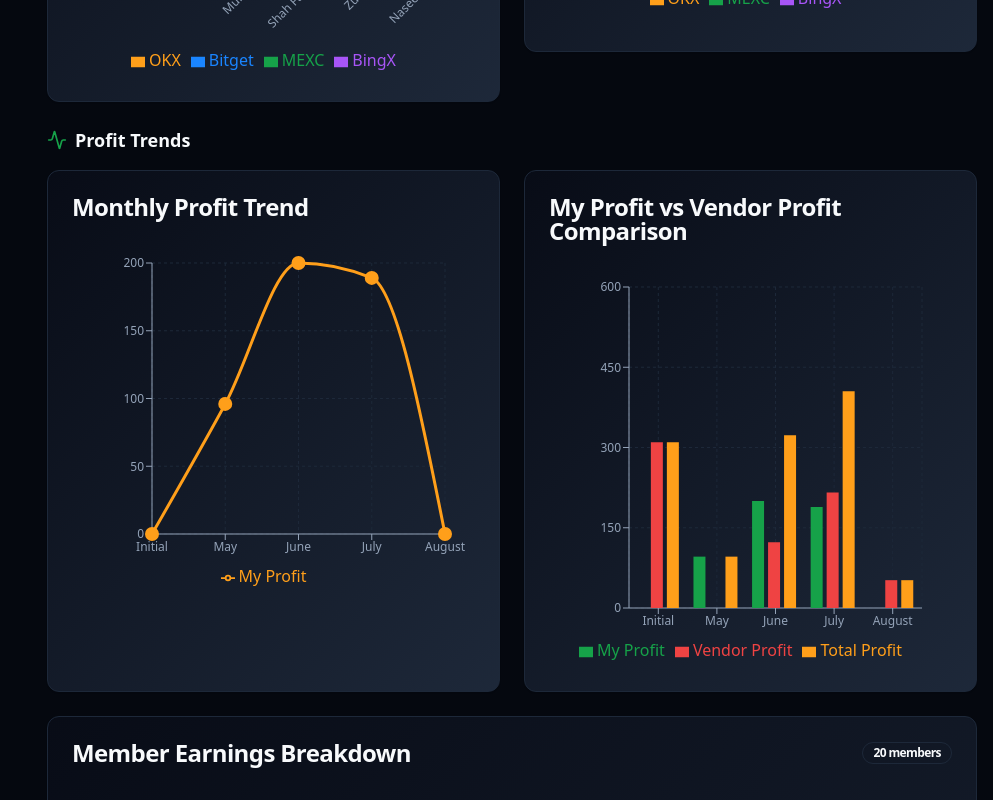
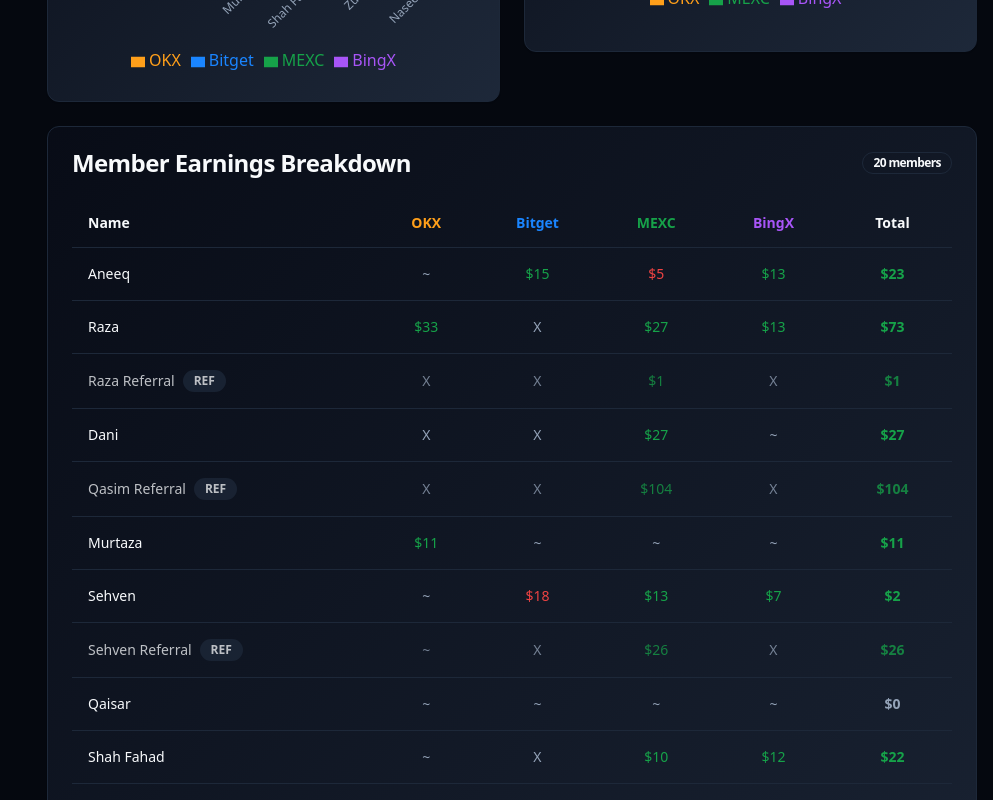
Before and after one commit to academyfor/airdrops-profit, a React (Vite) app: page / in a window 1280 px wide. Shown: the part 840-1640 px from the top of the page, without its empty margins (287-1280 px from the left). Built offline with nearby package versions, Linux system fonts and the light colour scheme.

Commit message:
Remove specific dashboard sections
Remove the "Profit Trends" and "Vendor Payment History" sections from the dashboard.

```diff
--- a/src/components/dashboard/CryptoDashboard.tsx
+++ b/src/components/dashboard/CryptoDashboard.tsx
@@ -167,44 +167,12 @@ export function CryptoDashboard({ data }: CryptoDashboardProps) {
             </div>
           </div>
 
-          {/* Monthly Trends */}
-          <div className="space-y-4">
-            <div className="flex items-center gap-2 text-lg font-semibold">
-              <Activity className="h-5 w-5 text-crypto-green" />
-              Profit Trends
-            </div>
-            <div className="grid grid-cols-1 lg:grid-cols-2 gap-6">
-              <MonthlyProfitChart
-                monthlyProfits={data.monthlyProfits}
-                vendorPayments={data.vendorPayments}
-              />
-              <MonthlyProfitChart
-                monthlyProfits={data.monthlyProfits}
-                vendorPayments={data.vendorPayments}
-                showComparison={true}
-              />
-            </div>
-          </div>
-
           {/* Member Earnings Table */}
           <MemberEarningsTable
             members={filteredData.members}
             filters={filters}
           />
         </div>
-      </div>
-
-      {/* Vendor Section */}
-      <div className="space-y-4">
-        <div className="flex items-center gap-2 text-lg font-semibold">
-          <Receipt className="h-5 w-5 text-crypto-red" />
-          Vendor Analysis
-        </div>
-        <VendorSection
-          vendorPayments={data.vendorPayments}
-          totalIncome={data.globalTotal}
-          vendorInvestment={315}
-        />
       </div>
 
       {/* AI Insights */}
```
